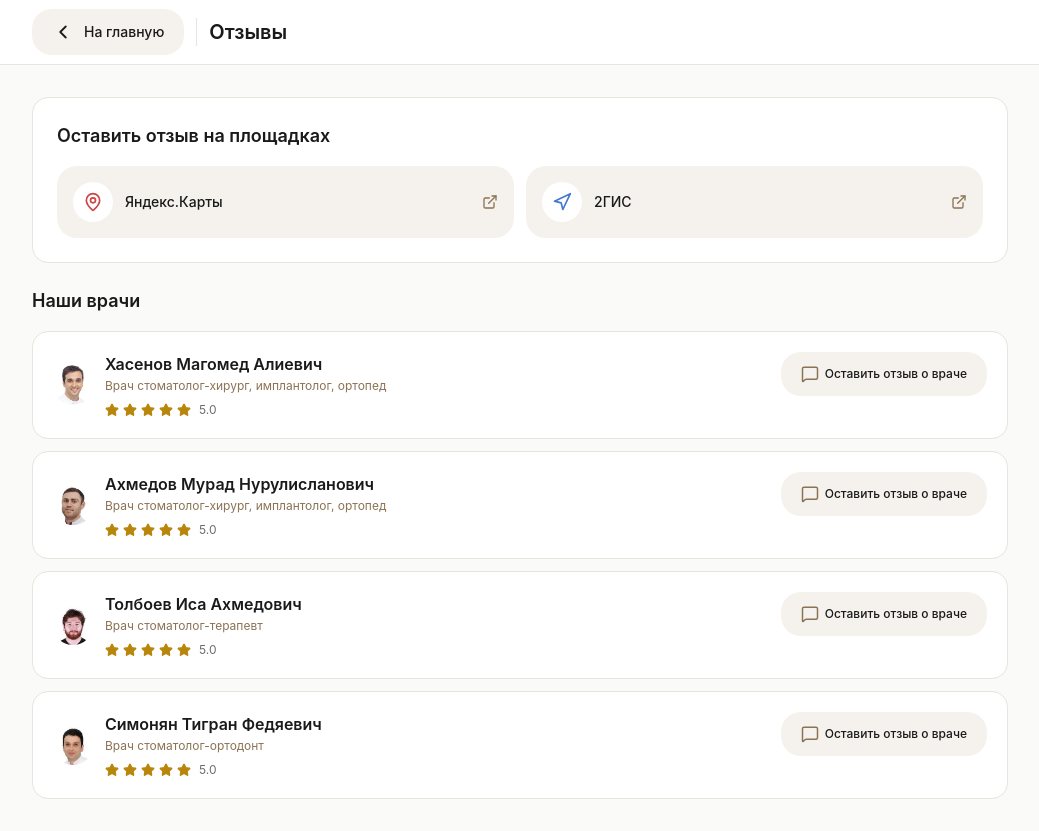
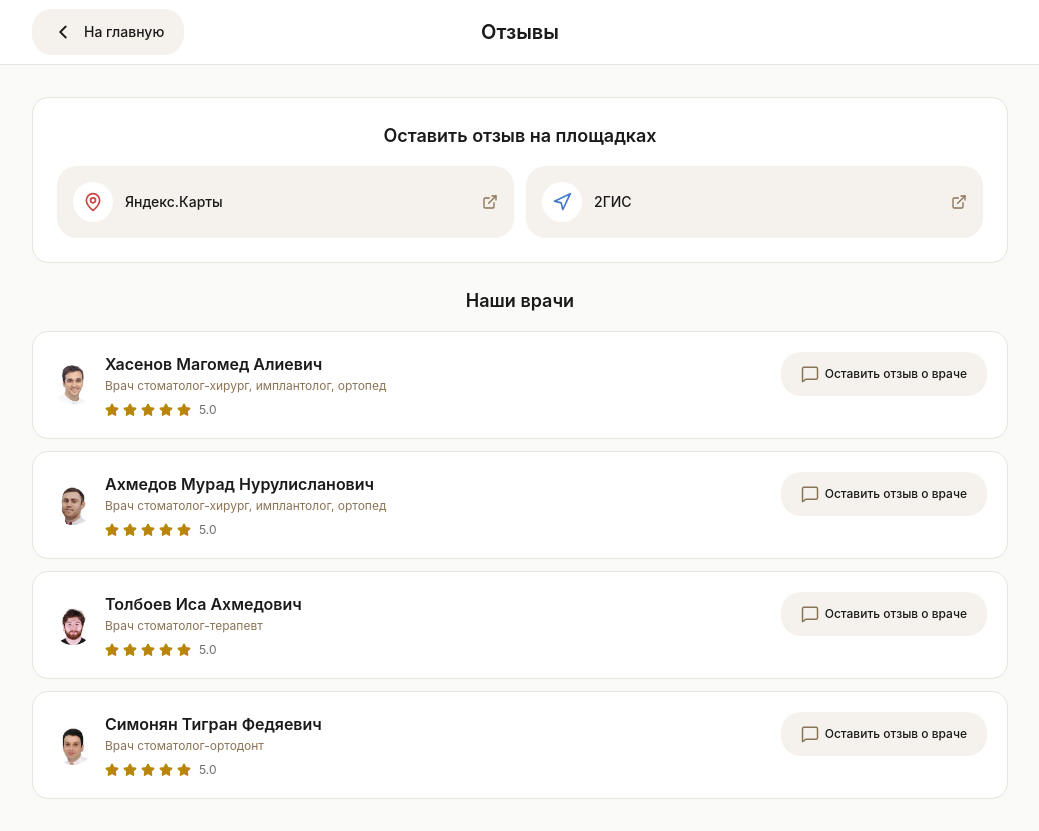
Before and after one commit to iobethor/dental-clinic-kiosk, a React (Vite) app: page /#/reviews in a window 1280 px wide. Shown: the whole page, without its empty margins (120-1159 px from the left). Built offline with nearby package versions, Linux system fonts and the light colour scheme.

Commit message:
Center page titles and section headings

```diff
--- a/src/components/PageHeader.tsx
+++ b/src/components/PageHeader.tsx
@@ -13,16 +13,15 @@ export default function PageHeader({
 }: PageHeaderProps) {
   return (
     <div className="sticky top-0 z-30 bg-white border-b border-[#E8E4DE]">
-      <div className="max-w-5xl mx-auto px-4 md:px-6 flex items-center gap-3 min-h-[64px]">
+      <div className="relative max-w-5xl mx-auto px-4 md:px-6 flex items-center min-h-[64px]">
         <button
           onClick={onBack}
-          className="flex items-center gap-2.5 bg-[#F5F2ED] hover:bg-[#EDE8E0] active:bg-[#E3DCD0] active:scale-95 transition-all rounded-xl px-5 py-3 text-sm font-medium text-[#1A1A1A]"
+          className="flex items-center gap-2.5 bg-[#F5F2ED] hover:bg-[#EDE8E0] active:bg-[#E3DCD0] active:scale-95 transition-all rounded-xl px-5 py-3 text-sm font-medium text-[#1A1A1A] shrink-0"
         >
           <ChevronLeft size={22} />
           <span className="hidden sm:inline">{backLabel}</span>
         </button>
-        <div className="h-7 w-px bg-[#E8E4DE]" />
-        <h1 className="text-lg md:text-xl font-semibold text-[#1A1A1A] truncate">
+        <h1 className="absolute inset-0 flex items-center justify-center text-lg md:text-xl font-semibold text-[#1A1A1A] px-24 pointer-events-none truncate">
           {title}
         </h1>
       </div>
--- a/src/pages/PatientCorner.tsx
+++ b/src/pages/PatientCorner.tsx
@@ -82,7 +82,7 @@ export default function PatientCorner() {
           animate={{ opacity: 1 }}
           transition={{ delay: 0.2 }}
         >
-          <h2 className="font-semibold text-[#1A1A1A] mb-4">
+          <h2 className="font-semibold text-[#1A1A1A] mb-4 text-center">
             Лицензии и документы
           </h2>
           <div className="grid grid-cols-3 gap-3">
@@ -112,7 +112,7 @@ export default function PatientCorner() {
           animate={{ opacity: 1 }}
           transition={{ delay: 0.3 }}
         >
-          <h2 className="font-semibold text-[#1A1A1A] mb-4">
+          <h2 className="font-semibold text-[#1A1A1A] mb-4 text-center">
             Информация о клинике
           </h2>
           <div className="space-y-3 text-sm text-[#6B6B6B]">
--- a/src/pages/Reviews.tsx
+++ b/src/pages/Reviews.tsx
@@ -28,7 +28,7 @@ export default function Reviews() {
           initial={{ opacity: 0, y: 20 }}
           animate={{ opacity: 1, y: 0 }}
         >
-          <h2 className="text-lg font-semibold text-[#1A1A1A] mb-4">
+          <h2 className="text-lg font-semibold text-[#1A1A1A] mb-4 text-center">
             Оставить отзыв на площадках
           </h2>
           <div className="grid sm:grid-cols-2 gap-3">
@@ -59,7 +59,7 @@ export default function Reviews() {
           </div>
         </motion.div>
 
-        <h2 className="text-lg font-semibold text-[#1A1A1A] mb-4">
+        <h2 className="text-lg font-semibold text-[#1A1A1A] mb-4 text-center">
           Наши врачи
         </h2>
         <div className="flex flex-col gap-3">
```
